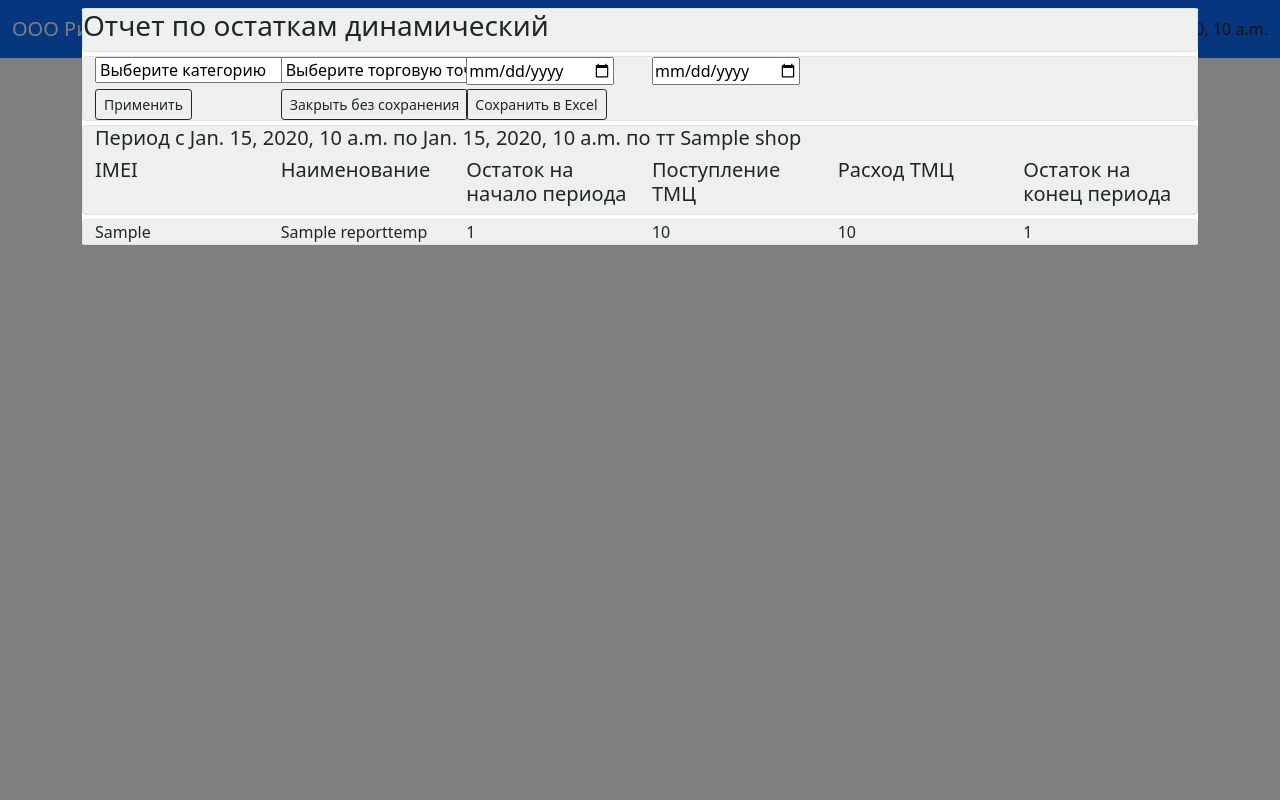
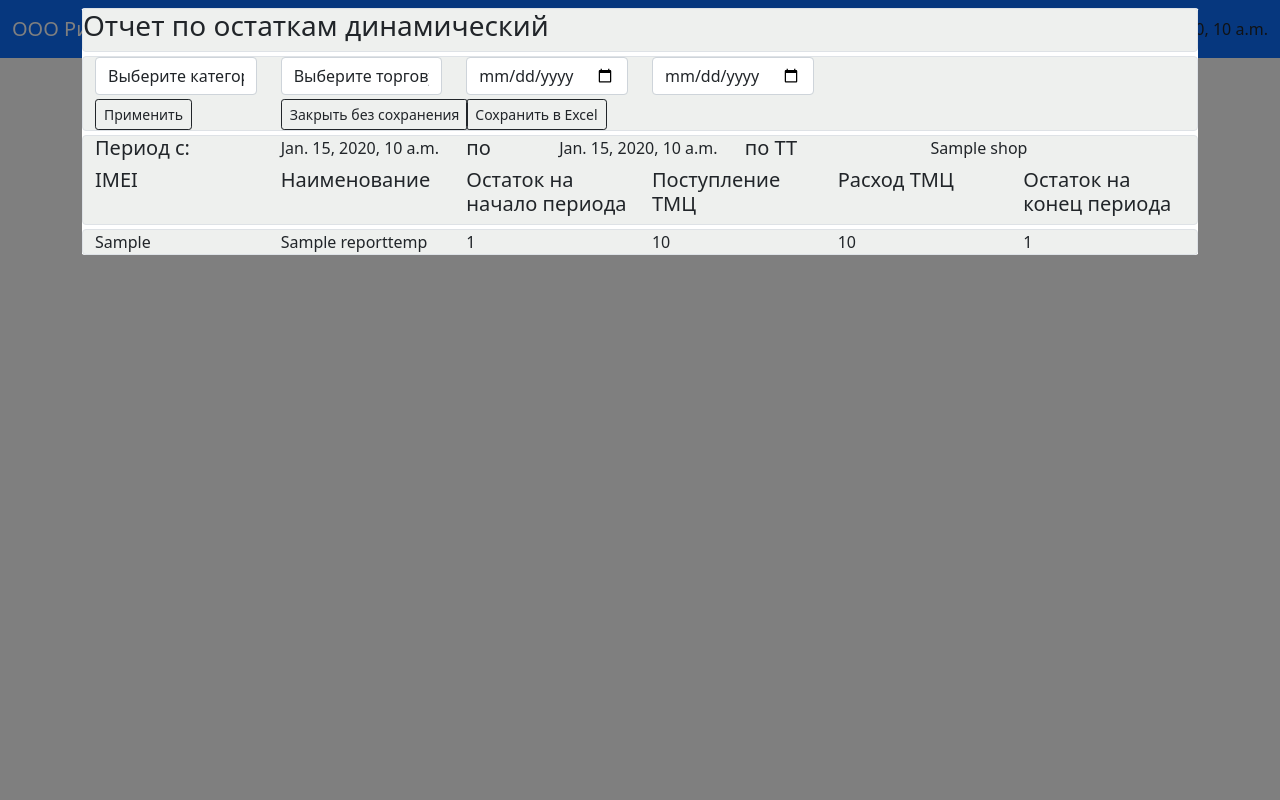
Before and after one commit to NetMaster1/new_rms, a Django app: template templates/reports/remainder_report_dynamic.html in a window 1280 px wide. Run offline with Django 3.2, Linux system fonts and the light colour scheme; tables that the repository leaves empty hold one stand-in row (values such as "Sample post"); the template is opened without the code that fills it: values that come from a table or form of the project are taken from there, most other values are stand-ins (such as "Sample title", 1, 10 or a date in 2020); parts of the project's set-up code (start-up, migrations or seed data) failed here and were passed over.

Commit message:
edited html

```diff
--- a/templates/reports/remainder_report_dynamic.html
+++ b/templates/reports/remainder_report_dynamic.html
@@ -19,7 +19,7 @@
                 <div class="row form-row m-auto">
 
                     <div class="col-2">
-                        <select name="category" class='form-inline' required>
+                        <select name="category" class='form-control' required>
                             <option value="">Выберите категорию</option>
                             {% for category in categories %}
                             <option value="{{category.id}}">{{category.name}}</option>
@@ -28,7 +28,7 @@
                     </div>
 
                     <div class="col-2">
-                        <select name="shop" id="shop" class='form-inline' required>
+                        <select name="shop" id="shop" class='form-control' required>
                         <option value="">Выберите торговую точку</option>
                             <!-- <option value="#">Выберите ТТ</option> -->
                             {% for shop in shops %}
@@ -37,10 +37,10 @@
                         </select>
                     </div>
                     <div class="col-2">
-                        <input type="date" id='date_start' name="date_start" required>
+                        <input type="date" id='date_start' name="date_start" class='form-control' required>
                     </div>
                     <div class="col-2">
-                        <input type="date" id='date_end' name="date_end" required>
+                        <input type="date" id='date_end' name="date_end" class='form-control' required>
                     </div>
                 </div>
 
@@ -69,7 +69,12 @@
 
     <div class="log mt-1 border rounded">
         <div class="row m-auto">
-            <h5>Период с {{date_start}} по {{date_end}} по тт {{shop}}</h5>
+            <div class="col-2"><h5>Период с:</h5></div>
+            <div class="col-2">{{date_start}}</div>
+            <div class="col-1"><h5>по</h5></div>
+            <div class="col-2">{{date_end}}</div>
+            <div class="col-2"><h5>по ТТ</h5></div>
+            <div class="col-2">{{shop}}</div>
         </div>
 
         <div class="row m-auto">
```
